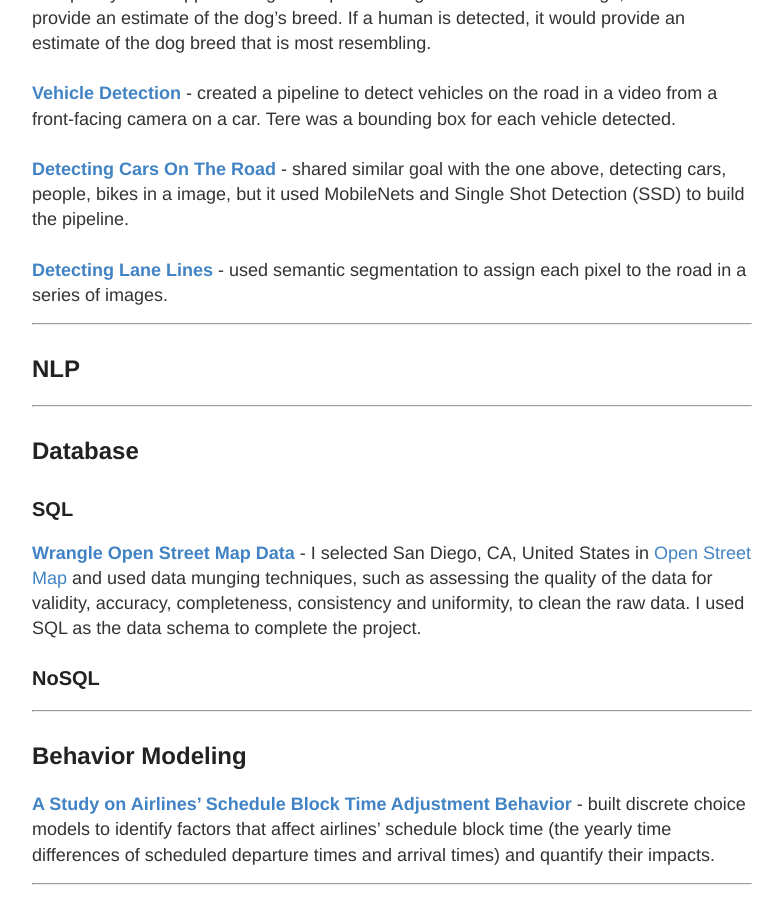
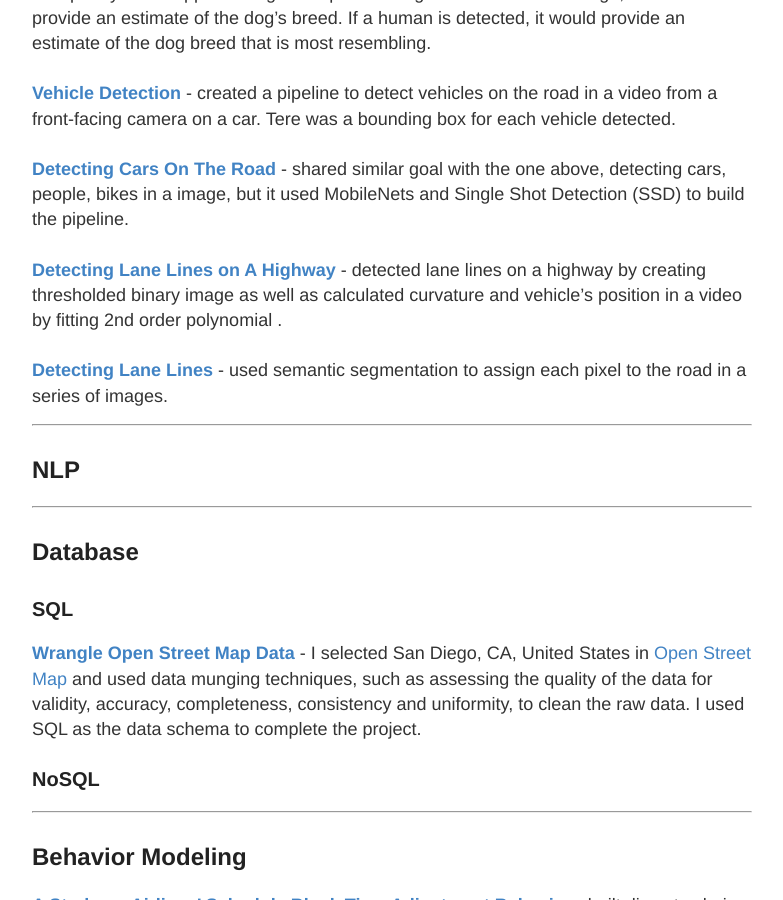
Before and after one commit to wzding/deprecated_wzding.github.io, a Jekyll site: the page built from project2.md, in a window 1280 px wide and 900 px high, scrolled down 2088 px. Shown: the whole window, without its empty margins (248-1031 px from the left). Built offline with Jekyll 4.4.1, drawn with Linux system fonts in a browser that asks for light colours.

Commit message:
added new project

```diff
--- a/project2.md
+++ b/project2.md
@@ -47,6 +47,7 @@
 <br><br><a href="https://wzding.github.io/wzding.github.io/projects/Dog_Identification_App.html" target="_blank">**Developing A Dog Identification App**</a> - aimed at developing an algorithm that could accept any user-supplied image as input. If a dog is detected in the image, it would provide an estimate of the dog's breed. If a human is detected, it would provide an estimate of the dog breed that is most resembling.
 <br><br><a href="https://wzding.github.io/wzding.github.io/projects/Vehicle_Detection.html" target="_blank">**Vehicle Detection**</a> - created a pipeline to detect vehicles on the road in a video from a front-facing camera on a car. Tere was a bounding box for each vehicle detected.
 <br><br><a href="https://wzding.github.io/wzding.github.io/projects/Object_Detection_MobileNets_SSD.html" target="_blank">**Detecting Cars On The Road**</a> - shared similar goal with the one above, detecting cars, people, bikes in a image, but it used MobileNets and Single Shot Detection (SSD) to build the pipeline.
+<br><br><a href="https://wzding.github.io/wzding.github.io/projects/Advanced-Lane-Finding.html" target="_blank">**Detecting Lane Lines on A Highway**</a> - detected lane lines on a highway by creating thresholded binary image as well as calculated curvature and vehicle's position in a video by fitting 2nd order polynomial .
 <br><br><a href="https://wzding.github.io/wzding.github.io/projects/Semantic_Segmentation.html" target="_blank">**Detecting Lane Lines**</a> -  used semantic segmentation to assign each pixel to the road in a series of images.
 
 ----
```
